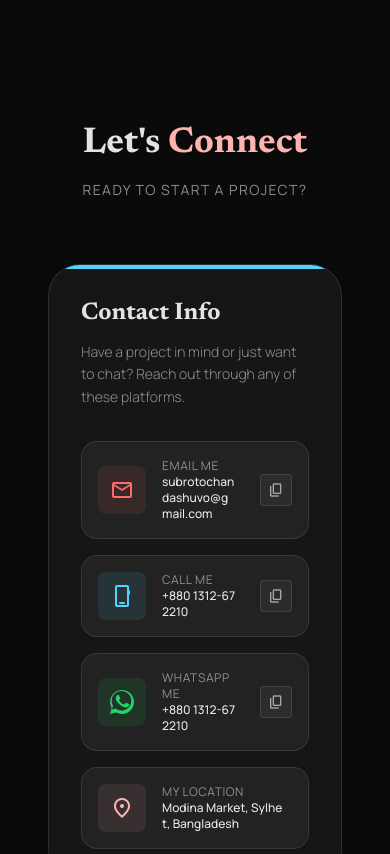
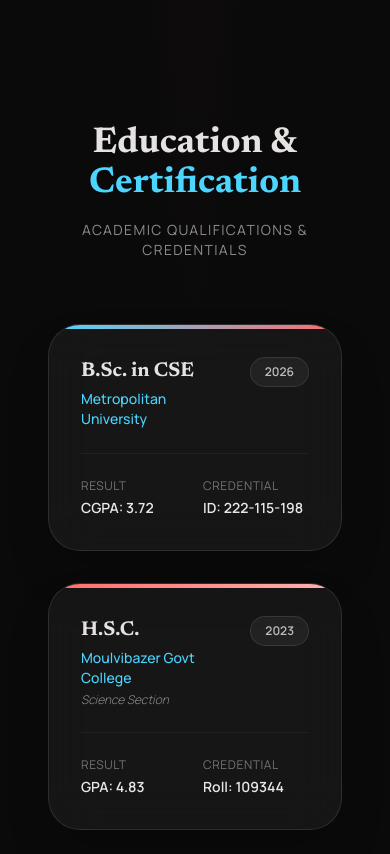
Before and after one commit to SubrotoChandaShuvo/Portfolio, a React (Vite) app: page / in a window 390 px wide. Shown: the part 5880-6734 px from the top of the page. Built offline with nearby package versions, Linux system fonts and the light colour scheme.

Commit message:
feat: add education and certification section with dynamic content rendering

```diff
--- a/src/App.jsx
+++ b/src/App.jsx
@@ -49,6 +49,28 @@
     image: "/proj-payoo.png",
     liveUrl: "https://subrotochandashuvo.github.io/Payo-Mobile-Application/home.html",
     githubUrl: "https://github.com/SubrotoChandaShuvo/Payo-Mobile-Application",
+  },
+];
+
+const EDUCATION = [
+  {
+    id: 1,
+    examName: "B.Sc. in CSE",
+    instituteName: "Metropolitan University",
+    rollOrId: "ID: 222-115-198",
+    result: "CGPA: 3.72",
+    passingYear: "2026",
+    certificateUrl: "",
+  },
+  {
+    id: 2,
+    examName: "H.S.C.",
+    instituteName: "Moulvibazer Govt College",
+    details: "Science Section",
+    rollOrId: "Roll: 109344",
+    result: "GPA: 4.83",
+    passingYear: "2023",
+    certificateUrl: "",
   },
 ];
 
@@ -970,6 +992,93 @@
                 arrow_right_alt
               </span>
             </button>
+          </div>
+        </motion.section>
+
+
+        {/* Education & Certification Section */}
+        <motion.section
+          id="education"
+          className="relative w-full max-w-4xl mx-auto mt-40 pt-24 px-6 md:px-0 scroll-mt-20"
+          variants={sectionReveal}
+          initial="hidden"
+          whileInView="visible"
+          viewport={{ once: true, amount: 0.2 }}
+          transition={{ duration: 0.7, ease: "easeOut" }}
+        >
+          <div className="text-center mb-16">
+            <h2 className="text-4xl md:text-5xl font-headline font-bold text-[#e5e2e1]">
+              Education & <span className="text-[#4CD6FF]">Certification</span>
+            </h2>
+            <p className="text-on-surface/60 mt-4 text-sm tracking-widest uppercase font-label">
+              Academic Qualifications & Credentials
+            </p>
+          </div>
+
+          <div className="grid grid-cols-1 md:grid-cols-2 gap-8 relative z-10">
+            {EDUCATION.map((edu, idx) => (
+              <motion.div
+                key={edu.id}
+                initial={{ opacity: 0, y: 30 }}
+                whileInView={{ opacity: 1, y: 0 }}
+                viewport={{ once: true }}
+                transition={{ duration: 0.5, delay: idx * 0.15 }}
+                className="bg-white/5 backdrop-blur-xl border border-white/10 rounded-[2rem] p-8 md:p-10 shadow-2xl relative overflow-hidden flex flex-col justify-between hover:border-white/20 transition-all duration-300 hover:scale-[1.02]"
+              >
+                {/* Accent Top Bar */}
+                <div className={`absolute top-0 left-0 w-full h-1 bg-gradient-to-r ${idx === 0 ? "from-[#4CD6FF] to-[#FF6B6B]" : "from-[#FF6B6B] to-[#FFB3B0]"}`}></div>
+
+                <div>
+                  <div className="flex justify-between items-start gap-4 mb-4">
+                    <div>
+                      <h3 className="text-xl md:text-2xl font-bold font-headline text-[#e5e2e1]">
+                        {edu.examName}
+                      </h3>
+                      <p className="text-[#4CD6FF] font-medium text-sm mt-1">
+                        {edu.instituteName}
+                      </p>
+                      {edu.details && (
+                        <p className="text-white/50 text-xs mt-1 font-light italic">
+                          {edu.details}
+                        </p>
+                      )}
+                    </div>
+                    <span className="bg-white/5 border border-white/10 px-3.5 py-1.5 rounded-full text-xs text-white/70 font-semibold flex-shrink-0">
+                      {edu.passingYear}
+                    </span>
+                  </div>
+
+                  <div className="grid grid-cols-2 gap-4 mt-6 pt-6 border-t border-white/5 text-sm">
+                    <div>
+                      <span className="block text-xs text-white/40 font-label uppercase tracking-wider mb-1">
+                        Result
+                      </span>
+                      <span className="font-semibold text-white/90">{edu.result}</span>
+                    </div>
+                    <div>
+                      <span className="block text-xs text-white/40 font-label uppercase tracking-wider mb-1">
+                        Credential
+                      </span>
+                      <span className="font-semibold text-white/90">{edu.rollOrId}</span>
+                    </div>
+                  </div>
+                </div>
+
+                {edu.certificateUrl && (
+                  <div className="mt-8">
+                    <a
+                      href={edu.certificateUrl}
+                      target="_blank"
+                      rel="noopener noreferrer"
+                      className="inline-flex items-center gap-2 bg-[#4CD6FF]/10 hover:bg-[#4CD6FF]/20 text-[#4CD6FF] border border-[#4CD6FF]/20 hover:border-[#4CD6FF]/40 px-4 py-2.5 rounded-xl text-xs font-bold transition-all duration-300 active:scale-95"
+                    >
+                      <span className="material-symbols-outlined text-sm">workspace_premium</span>
+                      View Certificate
+                    </a>
+                  </div>
+                )}
+              </motion.div>
+            ))}
           </div>
         </motion.section>
 
```
